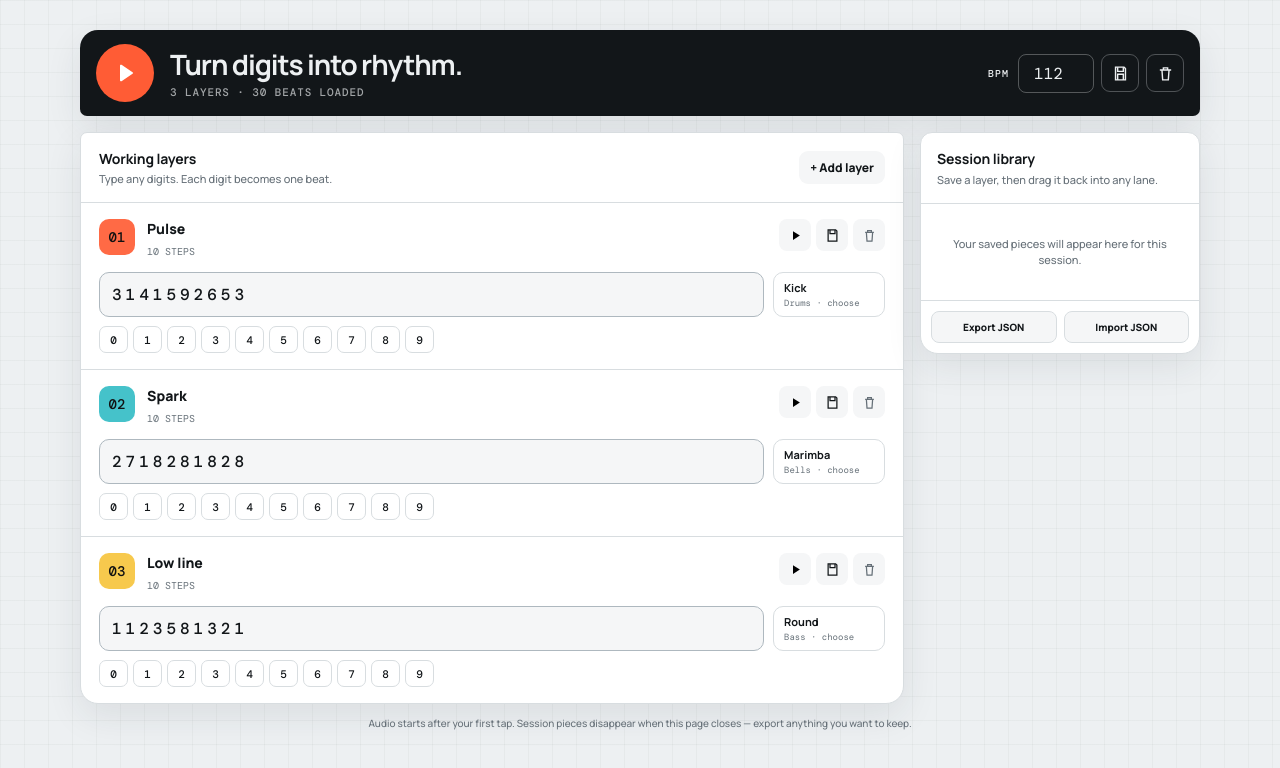
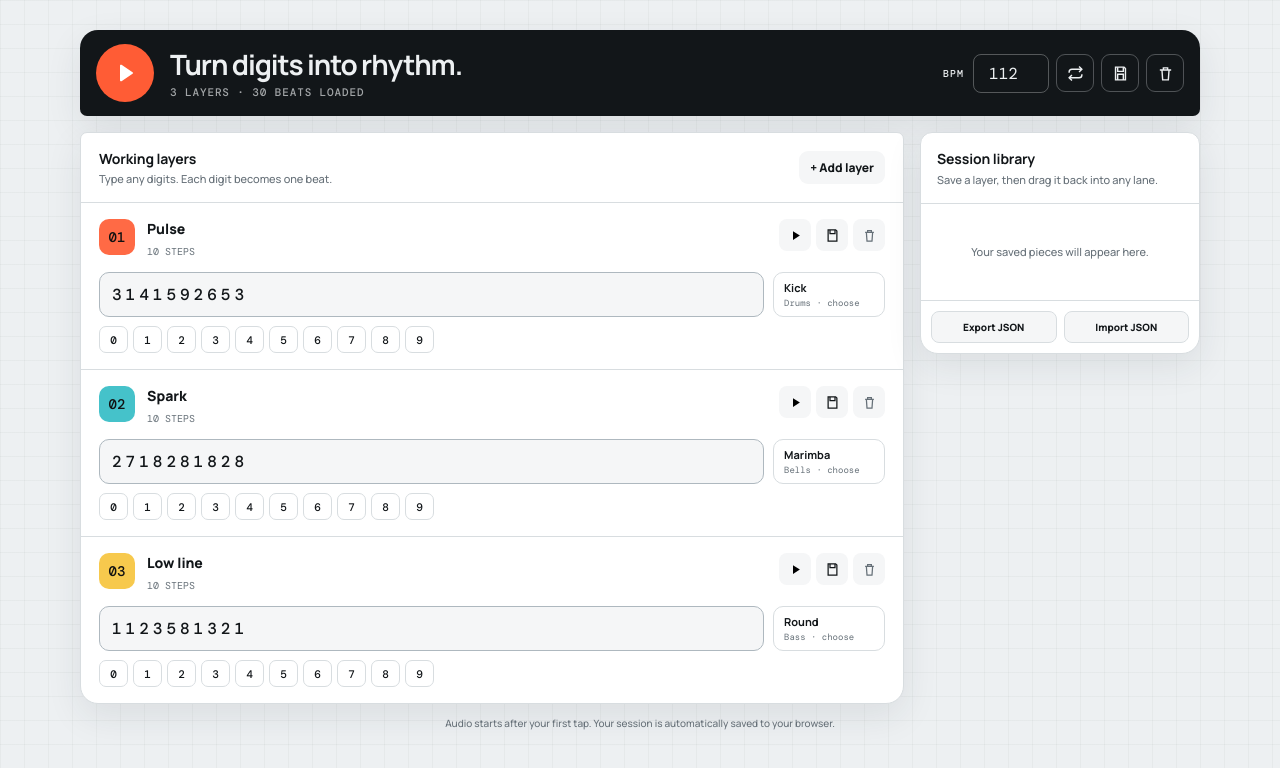
Before and after one commit to adithyavit/number-music-app, a plain HTML site: page index.html in a window 1280 px wide. Drawn offline with nearby package versions, Linux system fonts and the light colour scheme.

Commit message:
feat: add looping and auto-save via localStorage

```diff
--- a/index.html
+++ b/index.html
@@ -35,7 +35,8 @@
     .transport-tools{display:flex;align-items:center;gap:7px}
     .icon-btn,.small-btn{border:1px solid var(--line);background:var(--panel);border-radius:9px;padding:8px 10px;font-weight:700}
     .transport .icon-btn{border-color:color-mix(in srgb,var(--bg),transparent 72%);background:transparent;color:var(--bg)}
-    .icon-btn{width:38px;height:38px;padding:0;display:grid;place-items:center}.icon-btn svg{width:17px;height:17px}
+    .icon-btn{width:38px;height:38px;padding:0;display:grid;place-items:center;transition:all 0.15s}.icon-btn svg{width:17px;height:17px}
+    .icon-btn.active-loop{color:var(--accent);border-color:var(--accent);background:color-mix(in srgb,var(--accent),transparent 90%)}
     .workspace{display:grid;grid-template-columns:minmax(0,1fr) 280px;gap:16px;margin-top:16px;align-items:start}
     .panel{background:var(--panel);border:1px solid var(--line);box-shadow:var(--shadow)}
     .composer{border-radius:7px 7px 18px 18px;overflow:hidden}
@@ -74,6 +75,7 @@
       <div class="transport-copy"><strong>Turn digits into rhythm.</strong><span id="status">3 layers · ready to play</span></div>
       <div class="transport-tools">
         <div class="tempo"><label for="tempo">BPM</label><input id="tempo" type="number" min="40" max="240" value="112" inputmode="numeric" /></div>
+        <button class="icon-btn" id="loopToggle" title="Toggle loop" aria-label="Toggle loop"><svg viewBox="0 0 24 24" fill="none" stroke="currentColor" stroke-width="2"><path d="M17 2l4 4-4 4"/><path d="M3 11v-1a4 4 0 0 1 4-4h14"/><path d="M7 22l-4-4 4-4"/><path d="M21 13v1a4 4 0 0 1-4 4H3"/></svg></button>
         <button class="icon-btn" id="saveMix" title="Save mix to library" aria-label="Save mix to library"><svg viewBox="0 0 24 24" fill="none" stroke="currentColor" stroke-width="2"><path d="M5 3h12l2 2v16H5z"/><path d="M8 3v6h8V3M8 21v-8h8v8"/></svg></button>
         <button class="icon-btn" id="clearAll" title="Clear all layers" aria-label="Clear all layers"><svg viewBox="0 0 24 24" fill="none" stroke="currentColor" stroke-width="2"><path d="M4 7h16M9 7V4h6v3m-8 0 1 14h8l1-14"/></svg></button>
       </div>
@@ -91,7 +93,7 @@
         <div class="library-tools"><button id="exportBtn">Export JSON</button><label>Import JSON<input id="importFile" type="file" accept="application/json,.json" /></label></div>
       </aside>
     </div>
-    <p class="note">Audio starts after your first tap. Session pieces disappear when this page closes — export anything you want to keep.</p>
+    <p class="note">Audio starts after your first tap. Your session is automatically saved to your browser.</p>
   </main>
 
   <div class="sound-popover" id="soundPopover" role="dialog" aria-modal="false" aria-label="Choose an instrument">
@@ -115,7 +117,23 @@
     {name:'Spark',seq:'2718281828',family:'Bells',sound:'marimba'},
     {name:'Low line',seq:'1123581321',family:'Bass',sound:'roundbass'}
   ];
-  var library=[]; var pickerLayer=null; var audio=null; var playing=false; var timers=[]; var master=null;
+  var library=[]; var looping=false; var pickerLayer=null; var audio=null; var playing=false; var timers=[]; var master=null;
+  try {
+    var saved = JSON.parse(localStorage.getItem('number-music-session'));
+    if (saved) {
+      if (saved.layers && saved.layers.length) layers = saved.layers;
+      if (saved.library) library = saved.library;
+      if (saved.looping) looping = saved.looping;
+    }
+  } catch(e) {}
+  function persist() {
+    localStorage.setItem('number-music-session', JSON.stringify({
+      layers: layers,
+      library: library,
+      tempo: $('#tempo').value,
+      looping: looping
+    }));
+  }
   var $=function(s,r){return (r||document).querySelector(s)};
   var $$=function(s,r){return Array.prototype.slice.call((r||document).querySelectorAll(s))};
   var icons={play:'<svg viewBox="0 0 24 24"><path d="M8 5v14l11-7z"/></svg>',save:'<svg viewBox="0 0 24 24" fill="none" stroke="currentColor" stroke-width="2"><path d="M5 3h12l2 2v16H5z"/><path d="M8 3v6h8V3"/></svg>',trash:'<svg viewBox="0 0 24 24" fill="none" stroke="currentColor" stroke-width="2"><path d="M5 7h14M9 7V4h6v3m-8 0 1 14h8l1-14"/></svg>'};
@@ -128,7 +146,7 @@
       '<div class="sequence-row"><input class="sequence" inputmode="numeric" value="'+esc(l.seq)+'" placeholder="Type digits, e.g. 314159" aria-label="Digit sequence"><button class="sound-btn"><b>'+esc(soundName(l.sound))+'</b><span>'+esc(l.family)+' · choose</span></button></div>'+
       '<div class="digit-strip">'+[0,1,2,3,4,5,6,7,8,9].map(function(n){return '<button class="digit" data-digit="'+n+'">'+n+'</button>'}).join('')+'</div><div class="drop-hint">Drop piece here</div>';
       box.appendChild(el)
-    }); updateStatus();
+    }); updateStatus(); persist();
   }
   function updateStatus(){var steps=layers.reduce(function(n,l){return n+l.seq.length},0);$('#status').textContent=layers.length+' layer'+(layers.length===1?'':'s')+' · '+steps+' beats loaded'}
   function ctx(){if(!audio){audio=new (window.AudioContext||window.webkitAudioContext)();master=audio.createGain();master.gain.value=.42;master.connect(audio.destination)}if(audio.state==='suspended')audio.resume();return audio}
@@ -151,10 +169,10 @@
     else tone(c,t,base,sound==='sawtooth'?'sawtooth':sound==='square'?'square':sound==='triangle'?'triangle':'sine',.28,.18)
   }
   function stop(){timers.forEach(clearTimeout);timers=[];playing=false;$('#playAll').classList.remove('active');$('#playAll').setAttribute('aria-label','Play full mix');updateStatus()}
-  function play(items){stop();var valid=items.filter(function(l){return l.seq.length});if(!valid.length){toast('Add some digits first');return}playing=true;$('#playAll').classList.add('active');$('#playAll').setAttribute('aria-label','Stop full mix');var bpm=Math.min(240,Math.max(40,parseInt($('#tempo').value,10)||112));$('#tempo').value=bpm;var beat=60000/bpm/2,max=Math.max.apply(null,valid.map(function(l){return l.seq.length}));valid.forEach(function(l){for(var i=0;i<l.seq.length;i++){(function(d,when){timers.push(setTimeout(function(){hit(l.sound,Number(d),ctx().currentTime+.01)},when))})(l.seq[i],i*beat)}});timers.push(setTimeout(stop,max*beat+250))}
+  function play(items){stop();var valid=items.filter(function(l){return l.seq.length});if(!valid.length){toast('Add some digits first');return}playing=true;$('#playAll').classList.add('active');$('#playAll').setAttribute('aria-label','Stop full mix');var bpm=Math.min(240,Math.max(40,parseInt($('#tempo').value,10)||112));$('#tempo').value=bpm;var beat=60000/bpm/2,max=Math.max.apply(null,valid.map(function(l){return l.seq.length}));valid.forEach(function(l){for(var i=0;i<l.seq.length;i++){(function(d,when){timers.push(setTimeout(function(){hit(l.sound,Number(d),ctx().currentTime+.01)},when))})(l.seq[i],i*beat)}});timers.push(setTimeout(function(){if(looping&&items===layers){play(items)}else{setTimeout(stop,250)}},max*beat))}
   function toast(msg){var el=$('#toast');el.textContent=msg;el.classList.add('show');clearTimeout(el._t);el._t=setTimeout(function(){el.classList.remove('show')},1800)}
   function savePiece(l){library.push({id:Date.now()+Math.random(),name:l.name||'Untitled',seq:l.seq,family:l.family,sound:l.sound});renderLibrary();toast('Saved to this session')}
-  function renderLibrary(){var box=$('#libraryList');if(!library.length){box.innerHTML='<div class="empty">Your saved pieces will appear here for this session.</div>';return}box.innerHTML=library.map(function(p,i){return '<article class="piece" draggable="true" data-piece="'+i+'"><strong>'+esc(p.name)+'</strong><code>'+esc(p.seq)+'</code><button aria-label="Play '+esc(p.name)+'">'+icons.play+'</button></article>'}).join('')}
+  function renderLibrary(){var box=$('#libraryList');if(!library.length){box.innerHTML='<div class="empty">Your saved pieces will appear here.</div>'; persist(); return;} box.innerHTML=library.map(function(p,i){return '<article class="piece" draggable="true" data-piece="'+i+'"><strong>'+esc(p.name)+'</strong><code>'+esc(p.seq)+'</code><button aria-label="Play '+esc(p.name)+'">'+icons.play+'</button></article>'}).join(''); persist();}
   function openPicker(i,btn){pickerLayer=i;var p=$('#soundPopover'),r=btn.getBoundingClientRect();p.style.left=Math.max(14,Math.min(innerWidth-374,r.left))+'px';p.style.top=Math.min(innerHeight-300,r.bottom+7)+'px';renderPicker();p.classList.add('open')}
   function renderPicker(){var l=layers[pickerLayer],keys=Object.keys(families);$('#families').innerHTML=keys.map(function(f){return '<button class="family '+(f===l.family?'selected':'')+'" data-family="'+f+'">'+f+'</button>'}).join('');$('#sounds').innerHTML=families[l.family].map(function(s,i){return '<button class="sound" data-sound="'+s[1]+'"><b>'+String(i+1).padStart(2,'0')+'</b><small>'+esc(s[0])+'</small></button>'}).join('')}
   $('#layers').addEventListener('input',function(e){var el=e.target.closest('.layer'),i=Number(el.dataset.index);if(e.target.classList.contains('sequence')){var clean=e.target.value.replace(/\D/g,'');if(clean!==e.target.value)e.target.value=clean;layers[i].seq=clean;$('.layer-name span',el).textContent=clean.length+' STEPS';updateStatus()}else if(e.target.matches('.layer-name input'))layers[i].name=e.target.value});
@@ -163,8 +181,14 @@
   $('#libraryList').addEventListener('dragstart',function(e){var p=e.target.closest('.piece');if(p)e.dataTransfer.setData('text/plain',p.dataset.piece)});$('#libraryList').addEventListener('click',function(e){var p=e.target.closest('.piece');if(p&&e.target.closest('button'))play([library[Number(p.dataset.piece)]])});
   $('#families').addEventListener('click',function(e){var b=e.target.closest('.family');if(b){layers[pickerLayer].family=b.dataset.family;layers[pickerLayer].sound=families[b.dataset.family][0][1];renderPicker()}});$('#sounds').addEventListener('click',function(e){var b=e.target.closest('.sound');if(b){layers[pickerLayer].sound=b.dataset.sound;$('#soundPopover').classList.remove('open');renderLayers();toast(soundName(b.dataset.sound)+' selected')}});$('#closePicker').onclick=function(){$('#soundPopover').classList.remove('open')};document.addEventListener('pointerdown',function(e){if(!e.target.closest('#soundPopover')&&!e.target.closest('.sound-btn'))$('#soundPopover').classList.remove('open')});
   $('#playAll').onclick=function(){playing?stop():play(layers)};$('#addLayer').onclick=function(){if(layers.length>=6){toast('Six layers is the limit');return}layers.push({name:'Layer '+(layers.length+1),seq:'',family:'Keys',sound:'sine'});renderLayers()};$('#saveMix').onclick=function(){layers.filter(function(l){return l.seq}).forEach(savePiece)};$('#clearAll').onclick=function(){stop();layers.forEach(function(l){l.seq=''});renderLayers();toast('Working layers cleared')};
+  $('#loopToggle').onclick=function(){looping=!looping;this.classList.toggle('active-loop',looping);persist();toast(looping?'Looping enabled':'Looping disabled')};
+  $('#tempo').addEventListener('input',persist);
   $('#exportBtn').onclick=function(){var data={app:'number-music',version:1,tempo:Number($('#tempo').value)||112,layers:layers,library:library};var blob=new Blob([JSON.stringify(data,null,2)],{type:'application/json'}),a=document.createElement('a');a.href=URL.createObjectURL(blob);a.download='number-music-session.json';a.click();setTimeout(function(){URL.revokeObjectURL(a.href)},500);toast('Session exported')};
-  $('#importFile').onchange=function(e){var file=e.target.files[0];if(!file)return;var r=new FileReader();r.onload=function(){try{var d=JSON.parse(r.result);if(!Array.isArray(d.layers))throw 0;layers=d.layers.slice(0,6).map(function(l){return{name:String(l.name||'Layer'),seq:String(l.seq||'').replace(/\D/g,''),family:families[l.family]?l.family:'Keys',sound:soundName(l.sound)!==l.sound?l.sound:'sine'}});if(!layers.length)throw 0;library=Array.isArray(d.library)?d.library:[];$('#tempo').value=Math.min(240,Math.max(40,Number(d.tempo)||112));renderLayers();renderLibrary();toast('Session imported')}catch(x){toast('That file is not a valid session')}e.target.value=''};r.readAsText(file)};
+  $('#importFile').onchange=function(e){var file=e.target.files[0];if(!file)return;var r=new FileReader();r.onload=function(){try{var d=JSON.parse(r.result);if(!Array.isArray(d.layers))throw 0;layers=d.layers.slice(0,6).map(function(l){return{name:String(l.name||'Layer'),seq:String(l.seq||'').replace(/\D/g,''),family:families[l.family]?l.family:'Keys',sound:soundName(l.sound)!==l.sound?l.sound:'sine'}});if(!layers.length)throw 0;library=Array.isArray(d.library)?d.library:[];$('#tempo').value=Math.min(240,Math.max(40,Number(d.tempo)||112));if(typeof saved!=='undefined'&&saved&&saved.tempo){$('#tempo').value=saved.tempo;}
+  if(looping){$('#loopToggle').classList.add('active-loop');}
+  renderLayers();renderLibrary();toast('Session imported')}catch(x){toast('That file is not a valid session')}e.target.value=''};r.readAsText(file)};
+  if(typeof saved!=='undefined'&&saved&&saved.tempo){$('#tempo').value=saved.tempo;}
+  if(looping){$('#loopToggle').classList.add('active-loop');}
   renderLayers();renderLibrary();
 })();
 </script>
```
